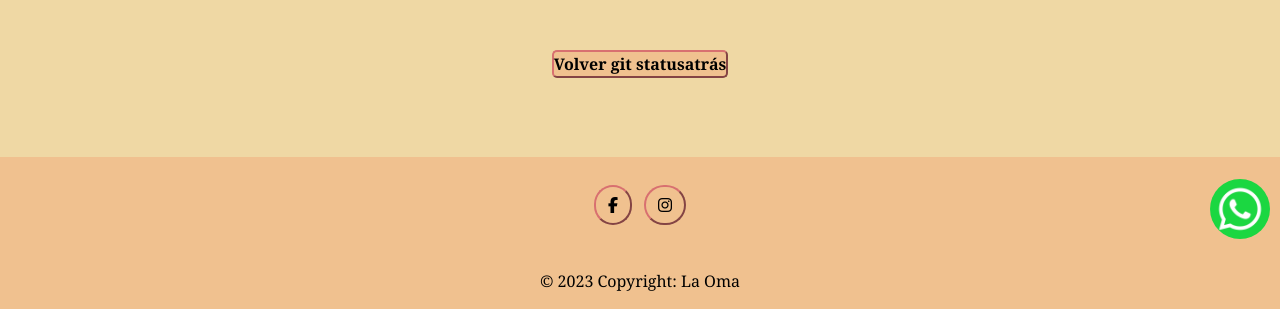
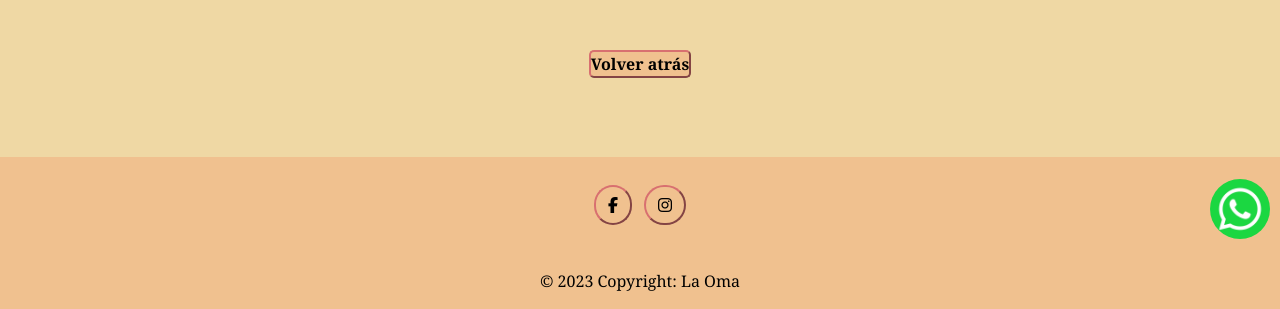
Before and after one commit to CatalinaJepsen/PF-Jepsen, a website: page pages/menu-productos/sub-menu-panes/bollitos.html in a window 1280 px wide. Shown: the part 491-800 px from the top of the page. Drawn offline with nearby package versions, Linux system fonts and the light colour scheme.

Commit message:
solucion error de tipeo en boton atras

```diff
--- a/pages/menu-productos/sub-menu-panes/bollitos.html
+++ b/pages/menu-productos/sub-menu-panes/bollitos.html
@@ -128,7 +128,7 @@
       <!--boton volver atrás-->
       <div class="centrarBoton">
         <a href="../panes.html"
-          ><button class="volverAtras">Volver git statusatrás</button>
+          ><button class="volverAtras">Volver atrás</button>
         </a>
       </div>
       <!--boton whatsapp-->
```
